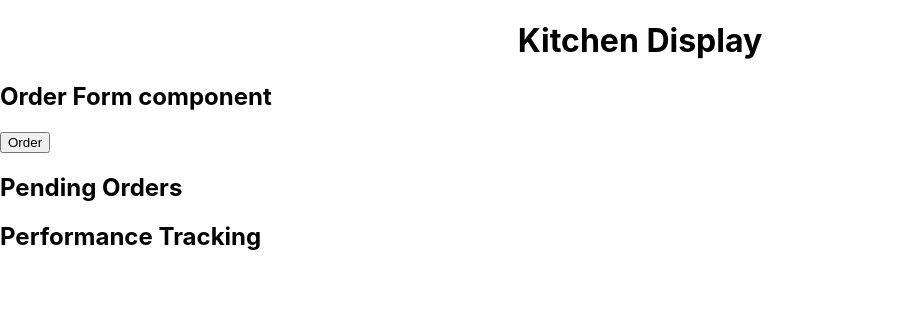
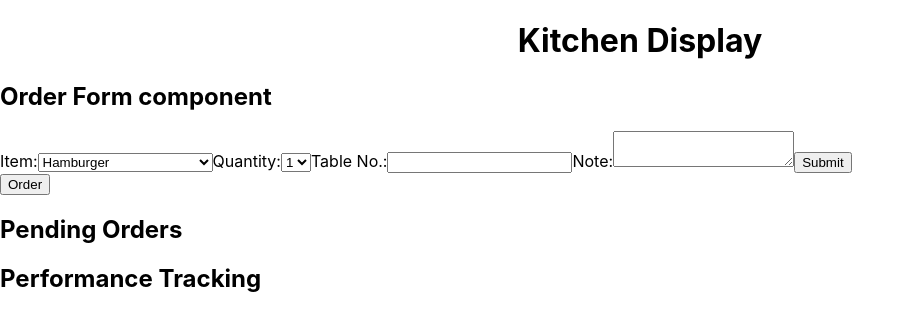
Before and after one commit to j-rob16/kitchen-display, a React (Create React App) app: page / in a window 1280 px wide. Shown: the top 330 px of the page, without its empty margins (0-915 px from the left). Built offline with nearby package versions, Linux system fonts and the light colour scheme.

Commit message:
order form input fields added

```diff
--- a/src/components/orderForm/OrderForm.js
+++ b/src/components/orderForm/OrderForm.js
@@ -1,8 +1,44 @@
-import React from "react";
+import React, {useState} from "react";
 
 function OrderForm() {
+
+  const handleItemSubmit = (evt) => {}
+
   return (
-    <h2>Order Form component</h2>
+    <>
+      <h2>Order Form component</h2>
+      <form>
+        <label>
+          Item:
+          <select>
+            <option value="hamburger">Hamburger</option>
+            <option value="fries">Fries</option>
+            <option value="ribeye steak">RibEye Steak</option>
+            <option value="chicken alfredo fettucine">Chicken Alfredo Fettucine</option>
+          </select>
+        </label>
+        <label>
+          Quantity:
+          <select>
+            <option value="1">1</option>
+            <option value="2">2</option>
+            <option value="3">3</option>
+            <option value="4">4</option>
+            <option value="5">5</option>
+          </select>
+        </label>
+        <label>
+          Table No.:
+          <input type="text" required/>
+        </label>
+        <label>
+          Note:
+          <textarea />
+        </label>
+        <input type="submit" value="Submit"></input>
+
+      </form>
+    </>
   )
 }
 
```
